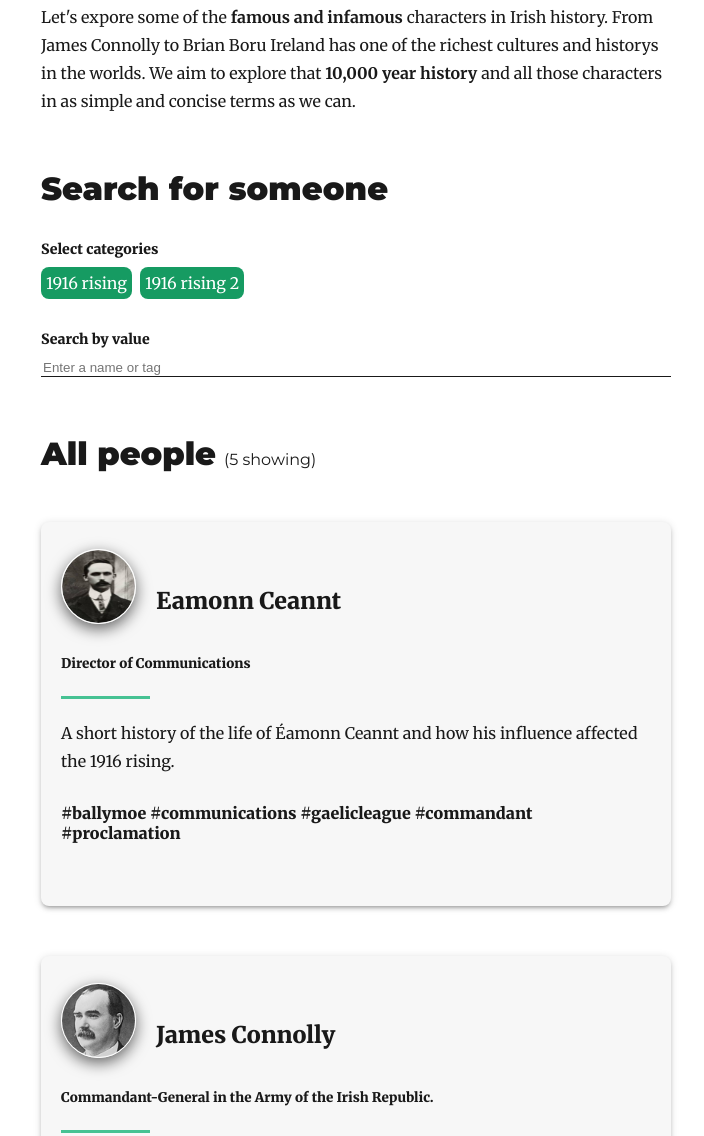
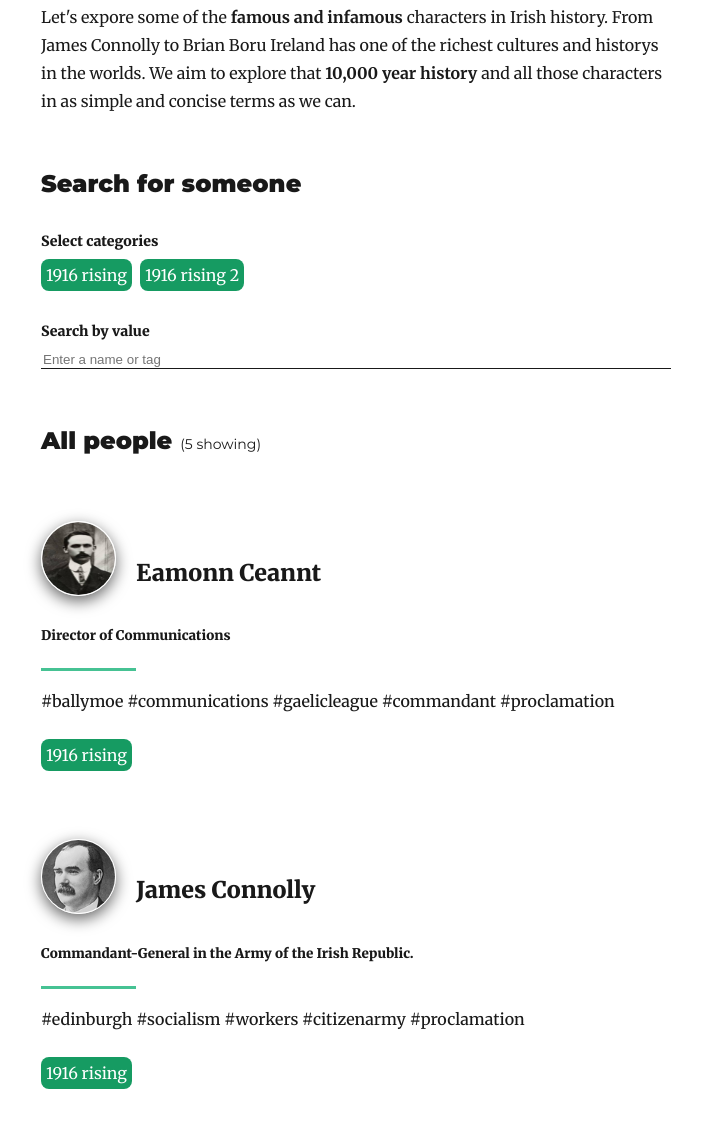
Before and after one commit to Michaelcj10/Shorty-Histories, a Gatsby site: page / in a window 1280 px wide. Shown: the part 570-1706 px from the top of the page, without its empty margins (284-988 px from the left). Built offline with nearby package versions, Linux system fonts and the light colour scheme; Gatsby itself is replaced by a stand-in of ours; some packages are replaced by stand-ins of ours.

Commit message:
homepage styled edits

```diff
--- a/src/pages/index.js
+++ b/src/pages/index.js
@@ -75,11 +75,13 @@ const BlogIndex = ({ data, location }) => {
             We aim to explore that <strong>10,000 year history</strong> and all
             those characters in as simple and concise terms as we can.
           </p>
-          <CustomH1>Search for someone</CustomH1>
+
+          <div>
+            <h1 style={{ fontSize: "1.5em" }}>Search for someone</h1>
             <Label text="Select categories" focused={false} />
             <Categories>
               {categories.map((category, i) => {
-              return <div key={i}>{category}</div>
+                return <Badge key={i}>{category}</Badge>
               })}
             </Categories>
 
@@ -91,13 +93,16 @@ const BlogIndex = ({ data, location }) => {
               }}
               value={searchVal}
             />
+          </div>
         </Fragment>
       }
-      <AllPeopleTitle>
+      <h1 style={{ fontSize: "1.5em" }}>
         All people
-        <span>{`(${postsShowing.length} showing)`}</span>
-      </AllPeopleTitle>
-      <div>
+        <span
+          style={{ fontWeight: "normal", fontSize: "14px", marginLeft: "8px" }}
+        >{`(${postsShowing.length} showing)`}</span>
+      </h1>
+      <Fragment>
         {postsShowing.map(({ node }) => {
           const title = node.frontmatter.title || node.fields.slug
           const imgUrl = title.replace(/\s+/g, "_").toLowerCase()
@@ -128,18 +133,12 @@ const BlogIndex = ({ data, location }) => {
                 <small>{node.frontmatter.dob}</small>
                 <Break />
               </header>
-              <section>
-                <p
-                  dangerouslySetInnerHTML={{
-                    __html: node.frontmatter.description || node.excerpt,
-                  }}
-                />
-              </section>
               <Tags>{node.frontmatter.tags}</Tags>
+              <Badge>{node.frontmatter.category}</Badge>
             </Article>
           )
         })}
-      </div>
+      </Fragment>
     </Layout>
   )
 }
@@ -150,21 +149,12 @@ const PersonImage = styled(ImageLoader)`
   margin-right: 10px;
   box-shadow: 0 5px 15px 0px rgba(0, 0, 0, 0.6);
 `
-
-const Card = styled.div`
-  background: #f7f7f7;
-  padding: 10px 20px 35px 20px;
-  margin-top: 50px;
-  box-shadow: 0px 3px 3px -2px rgba(0, 0, 0, 0.2),
-    0px 3px 4px 0px rgba(0, 0, 0, 0.14), 0px 1px 8px 0px rgba(0, 0, 0, 0.12);
-  border-radius: 8px;
-`
-
 const Categories = styled.div`
   margin: 5px auto 25px;
   display: flex;
+`
 
-  div {
+const Badge = styled.div`
   width: fit-content;
   background: #169b62;
   padding: 2px 5px;
@@ -172,7 +162,6 @@ const Categories = styled.div`
   border-radius: 8px;
   cursor: pointer;
   margin-right: 8px;
-  }
 `
 
 const EntryItem = styled.div`
@@ -188,20 +177,14 @@ const CustomH1 = styled.h1`
   font-size: 2em;
 `
 
-const AllPeopleTitle = styled(CustomH1)`
-  span {
-    font-size: 16px;
-    margin-left: 8px;
-    font-weight: normal;
-  }
-`
-
 const Tags = styled.h5`
   font-size: 16px;
   margin-top: 0px;
+  font-weight: 500;
   line-height: 20px;
 `
-const Article = styled(Card)`
+const Article = styled.div`
+  margin-top: 50px;
   small {
     font-weight: 900;
   }
```
Lines whose indentation alone changed are shown as unchanged.
